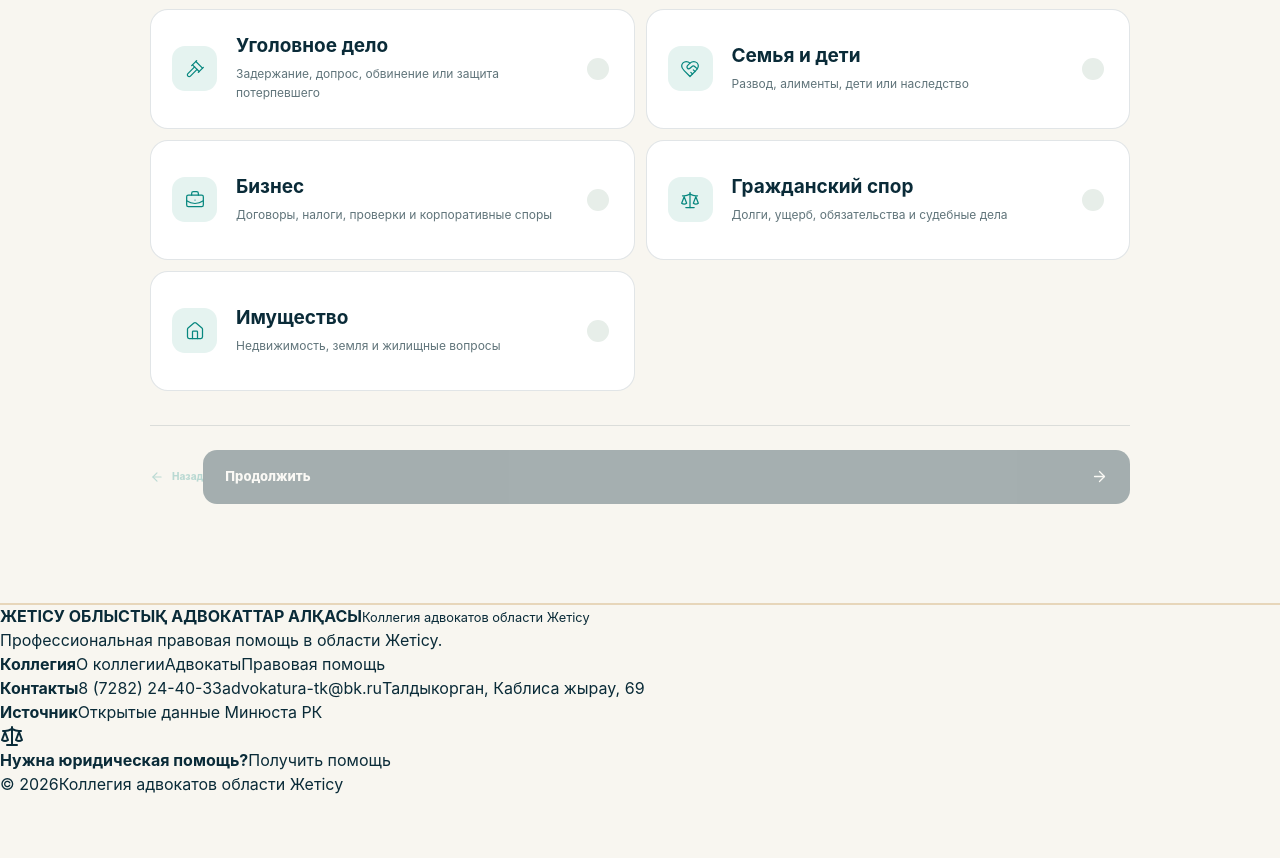
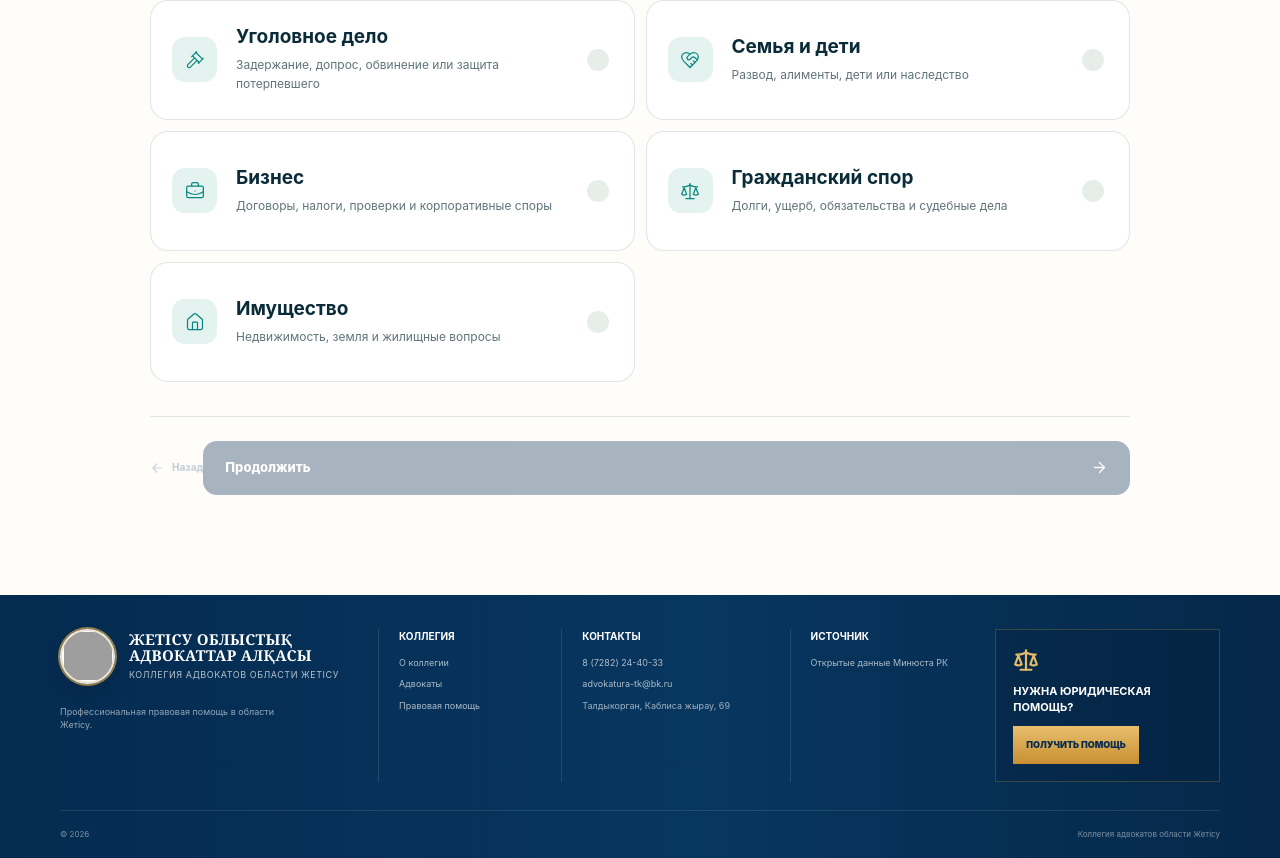
Before and after one commit to ZhanibekDD/collegia-advokatov, a Next.js app: page /pomosh in a window 1280 px wide. Shown: the part 759-1617 px from the top of the page. Before the commit the page ends 1555 px from the top, so only its background shows below. Built offline with nearby package versions, Linux system fonts and the light colour scheme; grey boxes are pictures that could not be loaded.

Commit message:
load premium Jetisu design system globally

```diff
--- a/app/layout.tsx
+++ b/app/layout.tsx
@@ -1,8 +1,11 @@
 import type { Metadata } from "next";
 import "./globals.css";
+import "./jetisu-premium.css";
+import "./jetisu-premium-content.css";
+import "./jetisu-premium-responsive.css";
 
 const jetisuEmblem =
-  "https://upload.wikimedia.org/wikipedia/commons/f/f1/%D0%93%D0%B5%D1%80%D0%B1_%D0%96%D0%B5%D1%82%D1%8B%D1%81%D1%83%D1%81%D0%BA%D0%BE%D0%B9_%D0%BE%D0%B1%D0%BB%D0%B0%D1%81%D1%82%D0%B8.svg";
+  "https://upload.wikimedia.org/wikipedia/commons/f/f1/%D0%93%D0%B5%D1%80%D0%B1_%D0%96%D0%B5%D1%82%D1%8B%D1%81%D1%83%D1%81%D0%BA%D0%BE%D0%B9_%D0%BE%D0%B1%D0%B0%D1%81%D1%82%D0%B8.svg";
 
 export const metadata: Metadata = {
   title: {
@@ -10,7 +13,7 @@ export const metadata: Metadata = {
     template: "%s · Коллегия адвокатов области Жетісу",
   },
   description:
-    "Цифровой портал Коллегии адвокатов области Жетісу: поиск адвокатов региона по ФИО и номеру лицензии, навигатор правовой помощи и сведения из открытых данных Министерства юстиции РК.",
+    "Цифровой портал Коллегии адвокатов области Жетісу: поиск адвокатов региона по ФИО и номеру лицензии, правовая помощь и сведения из открытых данных Министерства юстиции РК.",
   keywords: [
     "Коллегия адвокатов области Жетісу",
     "коллегия адвокатов Жетісу",
@@ -22,7 +25,7 @@ export const metadata: Metadata = {
   ],
   openGraph: {
     title: "Коллегия адвокатов области Жетісу",
-    description: "Поиск адвокатов и понятный маршрут к правовой помощи в области Жетісу.",
+    description: "Поиск адвокатов и профессиональная правовая помощь в области Жетісу.",
     locale: "ru_KZ",
     alternateLocale: "kk_KZ",
     type: "website",
```
